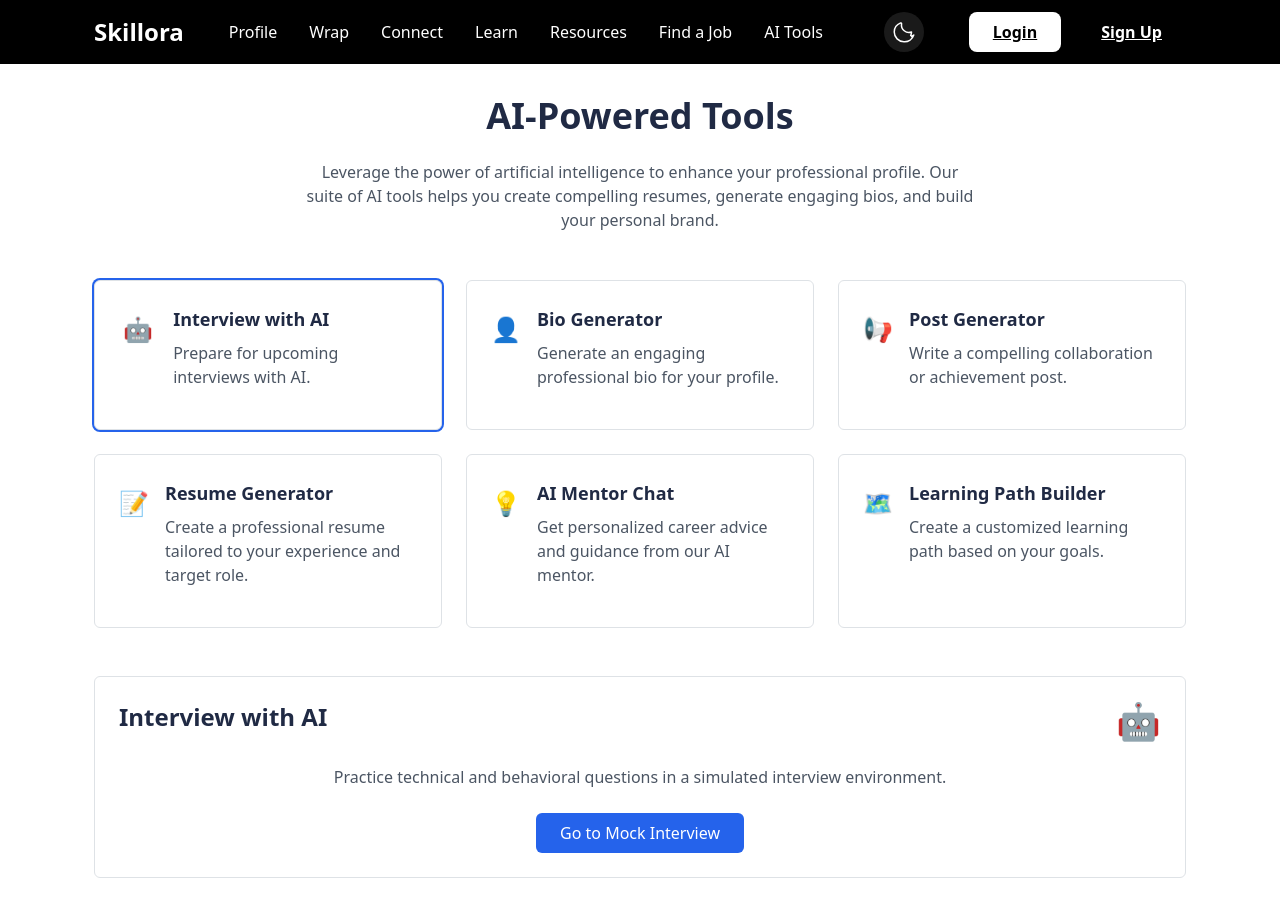
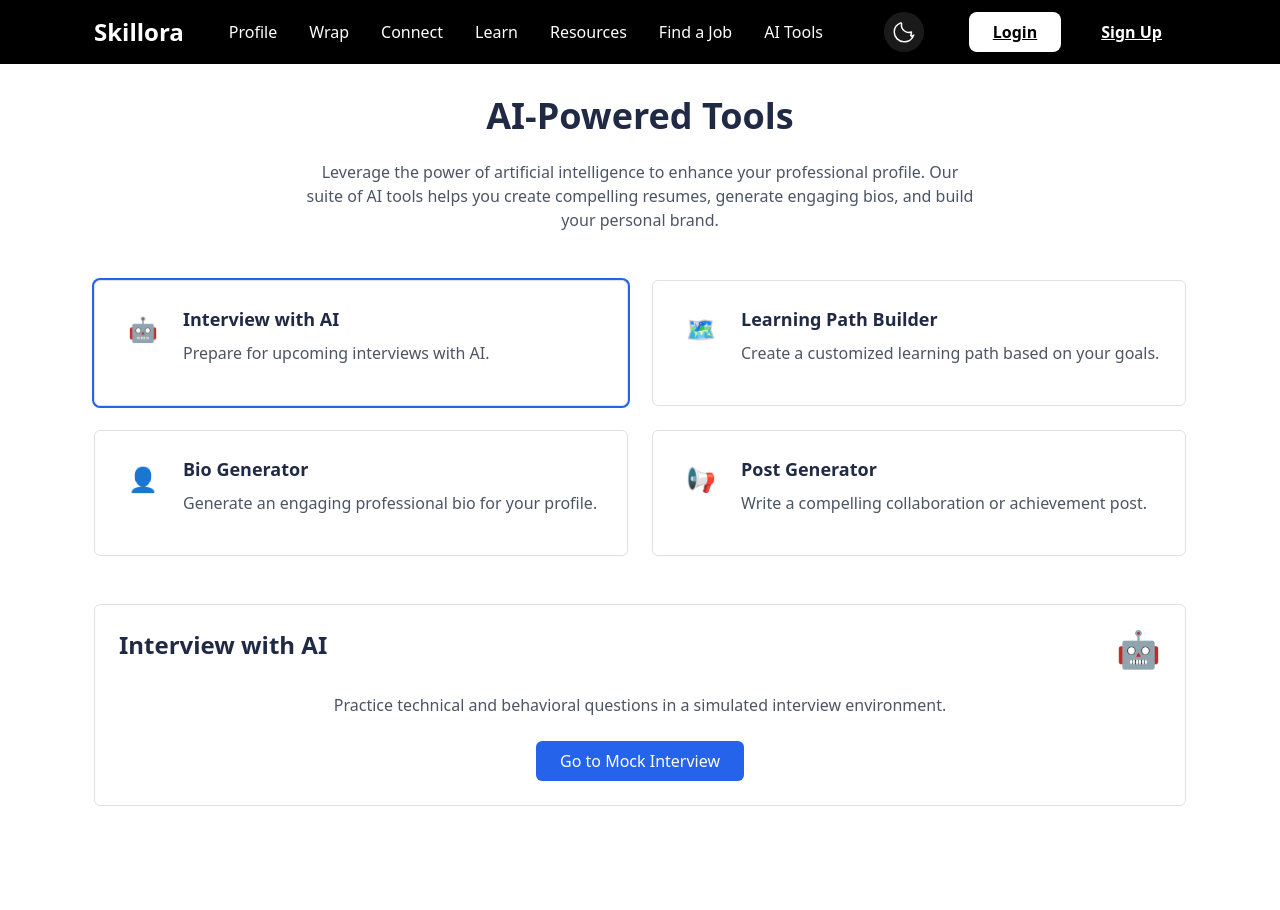
Before and after one commit to KaurHarsheen/linkedin, a React (Create React App) app in the folder Frontend/: page /ai-tools in a window 1280 px wide. After the commit the page ends 864 px from the top, so only its background shows below. Built offline with nearby package versions, Linux system fonts and the light colour scheme.

Commit message:
modified page to show relevant genai features

```diff
--- a/Frontend/src/converted-ui/pages/AiToolsPage.js
+++ b/Frontend/src/converted-ui/pages/AiToolsPage.js
@@ -28,6 +28,12 @@
       icon: '🤖',
     },
     {
+      id: 'path',
+      name: 'Learning Path Builder',
+      description: 'Create a customized learning path based on your goals.',
+      icon: '🗺️',
+    },
+    {
       id: 'bio',
       name: 'Bio Generator',
       description: 'Generate an engaging professional bio for your profile.',
@@ -38,25 +44,7 @@
       name: 'Post Generator',
       description: 'Write a compelling collaboration or achievement post.',
       icon: '📢',
-    },
-    {
-      id: 'resume',
-      name: 'Resume Generator',
-      description: 'Create a professional resume tailored to your experience and target role.',
-      icon: '📝',
-    },
-    {
-      id: 'mentor',
-      name: 'AI Mentor Chat',
-      description: 'Get personalized career advice and guidance from our AI mentor.',
-      icon: '💡',
-    },
-    {
-      id: 'path',
-      name: 'Learning Path Builder',
-      description: 'Create a customized learning path based on your goals.',
-      icon: '🗺️',
-    },
+    }
   ];
 
   const generateContent = async (type, prompt, tone, setOutput, setLoading) => {
@@ -106,7 +94,8 @@
             </p>
           </div>
 
-          <div className="grid grid-cols-1 md:grid-cols-2 lg:grid-cols-3 gap-6 mb-12">
+          <div className="grid grid-cols-1 sm:grid-cols-2 gap-6 mb-12">
+
             {tools.map((tool) => (
               <button
                 key={tool.id}
@@ -150,45 +139,6 @@
                   >
                     Go to Mock Interview
                   </button>
-                </div>
-              )}
-
-              {activeTool === 'resume' && (
-                <div className="space-y-4">
-                  <div>
-                    <label className="block text-sm font-medium text-gray-700 dark:text-gray-300 mb-1">
-                      Target Role
-                    </label>
-                    <input
-                      type="text"
-                      className="w-full p-3 border border-gray-300 dark:border-gray-600 rounded-lg bg-white text-black dark:bg-gray-800 dark:text-white"
-                      placeholder="e.g., Senior Frontend Developer"
-                    />
-                  </div>
-                  <div>
-                    <label className="block text-sm font-medium text-gray-700 dark:text-gray-300 mb-1">
-                      Experience Level
-                    </label>
-                    <select
-                      className="w-full p-3 border border-gray-300 dark:border-gray-600 rounded-lg bg-white text-black dark:bg-gray-800 dark:text-white"
-                    >
-                      <option>Entry Level</option>
-                      <option>Mid Level</option>
-                      <option>Senior Level</option>
-                      <option>Lead/Manager</option>
-                    </select>
-                  </div>
-                  <div>
-                    <label className="block text-sm font-medium text-gray-700 dark:text-gray-300 mb-1">
-                      Key Skills
-                    </label>
-                    <input
-                      type="text"
-                      className="w-full p-3 border border-gray-300 dark:border-gray-600 rounded-lg bg-white text-black dark:bg-gray-800 dark:text-white"
-                      placeholder="e.g., React, TypeScript, Node.js"
-                    />
-                  </div>
-                  <button className="w-full bg-blue-600 text-white py-2 rounded-md hover:bg-blue-700 transition">Generate Resume</button>
                 </div>
               )}
 
```
